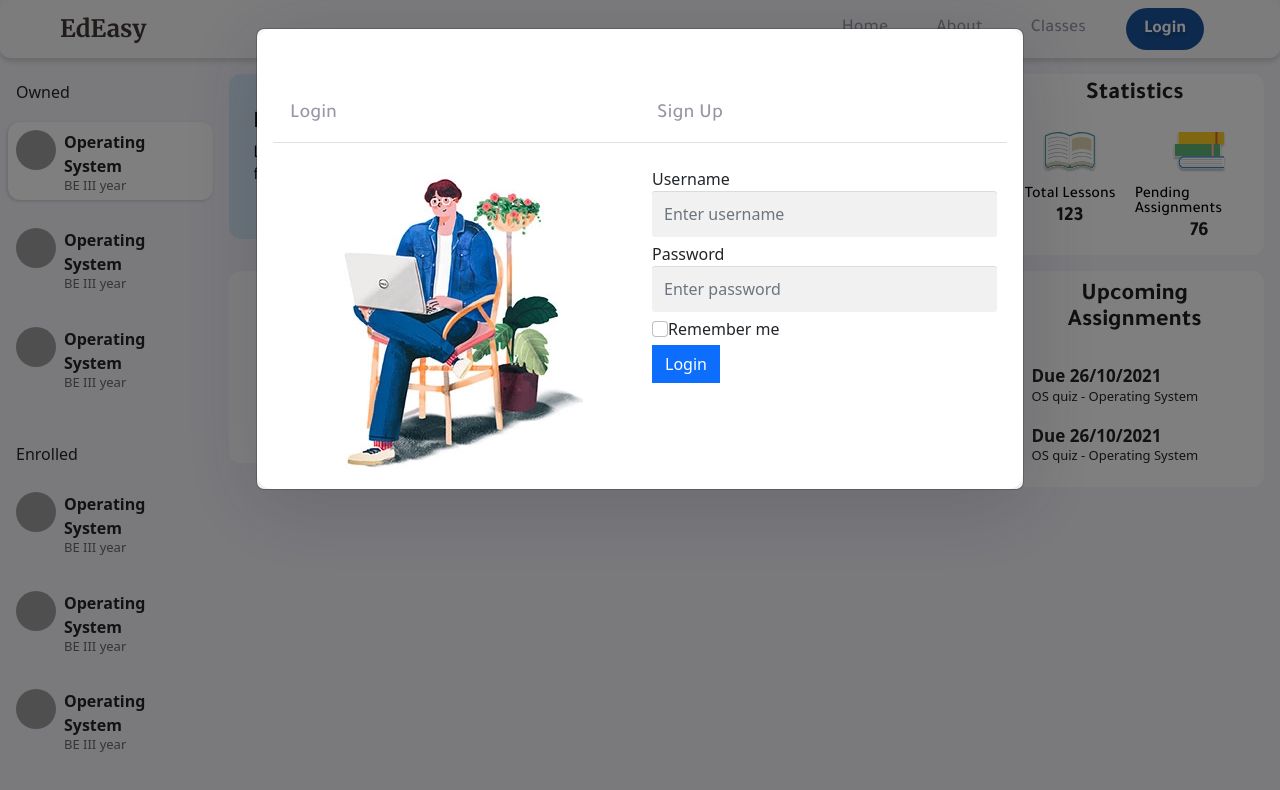
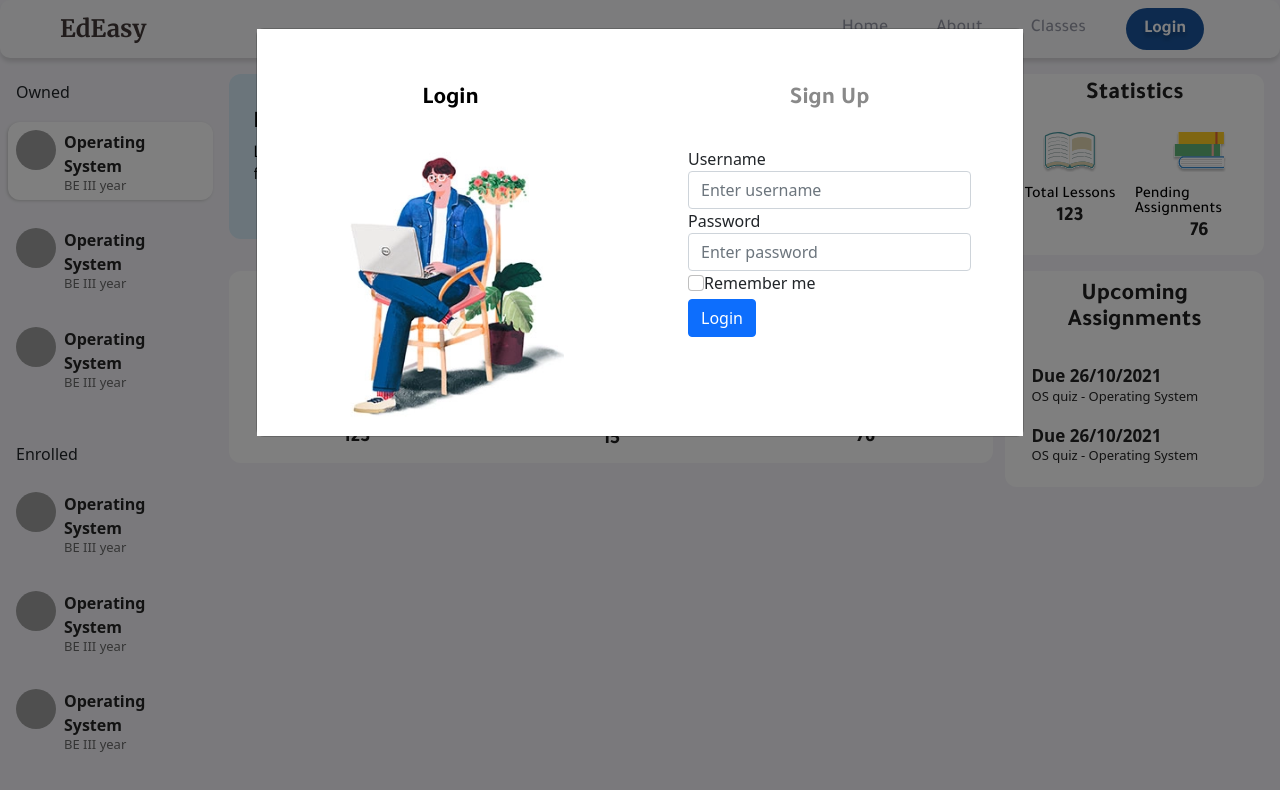
Before and after one commit to Rishab310/EdEasy, a React (Create React App) app in the folder client/: page /classes in a window 1280 px wide. Both pictures are taken after a click on the button "Login". Shown: the top 790 px of the page. Built offline with nearby package versions, Linux system fonts and the light colour scheme; grey boxes are pictures that could not be loaded.

Commit message:
Login signup

```diff
--- a/client/src/Components/partials/LoginModal/LoginModal.css
+++ b/client/src/Components/partials/LoginModal/LoginModal.css
@@ -2,7 +2,7 @@
 
 @media screen and (max-width:768px) {
   .modal-body {
-    padding: 40px 40px !important;
+    padding: 30px 30px !important;
   }
   .modal {
     display: flex !important;
@@ -25,10 +25,6 @@
   width: 100%;
   margin: auto;
   background: #ffffff;
-  box-shadow: 0px 14px 80px rgba(34, 35, 58, 0.2);
-  padding: 40px 55px 45px 55px;
-  border-radius: 15px;
-  transition: all .3s;
 }
 
 .auth-inner .form-control:focus {
@@ -63,65 +59,21 @@
   color: #167bff;
 }
 
-#loginSignUp .form-control {
-  border-radius: 3px;
-  background-color: rgba(0, 0, 0, 0.055);
-  box-shadow: 0 1px 0px 0px rgba(0, 0, 0, 0.09) inset;
+
+/* Removing reactstrap nav effects */
+.navigation-btn {
+  border: none;
+  outline: none;
+  background: #fff;
+  color: #898989;
 }
-
-#loginSignUp .form-control:hover {
-  background-color: rgba(0, 0, 0, .16);
+.navigation-btn h5 {
+  font-family: "Tajawal";
+  font-style: normal;
+  font-weight: bold;
+  font-size: 24px;
+  line-height: 28px;
 }
-
-#loginSignUp .form-control:focus {
-  box-shadow: 0 1px 0 0 rgba(0, 0, 0, 0.04) inset;
-  background-color: rgba(0, 0, 0, 0.23);
+.active.navigation-btn {
+  color: #000;
 }
-
-/* #loginSignUp .nav-tabs a {
-  background-color: #e9ebee;
-  color: #888;
-  border-radius: 0px;
-}
-
-#loginSignUp .nav-tabs a:hover {
-  color: #555 !important;
-}
-
-#loginSignUp .nav-tabs a.active {
-  color: #000 !important;
-  background-color: white;
-} */
-
-/* #loginSignUp .nav-links {
-  text-align: center;
-  font-weight: bold;
-} */
-
-#loginSignUp .form-control {
-  border-radius: 3px;
-  border: none;
-  color: #333333;
-  font-size: 16px;
-  height: 46px;
-  margin-bottom: 5px;
-  padding: 13px 12px;
-  width: 100%;
-}
-
-#loginSignUp select.form-control {
-  padding: 10px 12px;
-}
-
-#loginSignUp .form-group label {
-  font-size: 16px;
-}
-
-#loginSignUp .tab-content {
-  padding-left: 10px;
-  padding-right: 10px;
-}
-
-#loginSignUp .modal-content, #loginSignUp button {
-  border-radius: 0px;
-}
--- a/client/src/Components/partials/LoginModal/LoginModal.jsx
+++ b/client/src/Components/partials/LoginModal/LoginModal.jsx
@@ -76,31 +76,32 @@ const LoginModal = (props) => {
     setUserSignUp((prevState) => ({...prevState,[name]: value}));
   }
   const errors = validate(userSignUp.username, userSignUp.email_id, userSignUp.password, userSignUp.cpassword);
+  console.log(activeTab);
   return (
     <>
       <Modal id="loginSignUp" isOpen={props.isModalOpen} toggle = {props.toggleModal} className="login">
         <ModalBody className="auth-inner pt-5">
-          <Nav tabs className="d-flex justify-content-center align-items-center mt-2 mb-2">
-            <NavItem className="w-50 text-center">
-              <NavLink className={props.activeTab == '1' ? 'active' : ''} onClick={() => setActiveTab('1')} style={{ cursor: "pointer" }}>
+          <div className="row">
+            <div className="col-6 d-flex justify-content-center">
+                <button className={activeTab == '1' ? 'active navigation-btn' : 'navigation-btn'} onClick={() => setActiveTab('1')} style={{ cursor: "pointer" }}>
                 <h5 className="font-weight-bold pb-0 pt-2">Login</h5>
-              </NavLink>
-            </NavItem>
-            <NavItem className="w-50 text-center">
-              <NavLink className={props.activeTab == '2' ? 'active' : ''} onClick={() => setActiveTab('2')} style={{ cursor: "pointer" }}>
+                </button>
+            </div>
+            <div className="col-6 d-flex justify-content-center">
+              <button className={activeTab == '2' ? 'active navigation-btn' : 'navigation-btn'} onClick={() => setActiveTab('2')} style={{ cursor: "pointer" }}>
                 <h5 className="font-weight-bold pb-0 pt-2">Sign Up</h5>
-              </NavLink>
-            </NavItem>
-          </Nav>
+              </button>
+            </div>
+          </div>
           <TabContent activeTab={activeTab} className="mt-4">
             <TabPane tabId="1">
               {/* SIGN IN */}
               <div className="row">
-                <div className="col-md-6 d-none d-md-flex justify-content-center">
-                  <img src={SingInImage}/>
+                <div className="col-lg-6 d-none d-lg-flex justify-content-center px-md-5">
+                  <img src={SingInImage} width="80%"/>
                 </div>
-                <div className="col-12 col-md-6">
-                  <Form onSubmit={handleLoginSubmit}>
+                <div className="col-12 col-lg-6 px-md-5">
+                  <Form className="" onSubmit={handleLoginSubmit}>
                     <FormGroup>
                       <Label className="font-weight-bold">Username</Label>
                       <Input type="text" name="username" className="form-control" placeholder="Enter username" value={userLogin.email} onChange={handleLoginChange} required />
@@ -130,8 +131,8 @@ const LoginModal = (props) => {
             <TabPane tabId="2">
               {/* SIGN UP */}
               <div className="row">
-                <div className="col-12 col-md-6">
-                  <Form onSubmit={handleSignUpSubmit}>
+                <div className="col-12 col-lg-6 px-md-5">
+                  <Form className="" onSubmit={handleSignUpSubmit}>
                   <FormGroup>
                     <label className="font-weight-bold">First name</label>
                     <input type="text" id="fname" name="fname" className="form-control" placeholder="First name" value={userSignUp.firstname} onChange={handleSignUpChange} required />
@@ -172,13 +173,20 @@ const LoginModal = (props) => {
                     <FormFeedback className="d-block">{signUpError}</FormFeedback>
                   </FormGroup>
                   <button type="submit" className="btn btn-primary btn-block">Sign Up</button>
-                  <p className="forgot-password text-right">
-                    Already registered <a className="or-signin" style={{ color: "#167BFF !important" }} onClick={() => setActiveTab('1')} >sign in?</a>
-                  </p>
+
                 </Form>
                 </div>
-                <div className="col-md-6 d-none d-md-flex justify-content-center">
-                  <img src={SingUpImage}/>
+                <div className="col-lg-6 d-none d-lg-block px-md-5">
+                  <div className="row">
+                    <div className="col-12 d-flex justify-content-center align-items-center  ">
+                      <img src={SingUpImage} width="100%"/>
+                    </div>
+                  </div>
+                  <div className="row">
+                    <div className="col-12 d-flex justify-content-center align-items-center  forgot-password text-center pt-4">
+                        Already registered <a className="or-signin pt-0 ps-1" style={{ color: "#167BFF !important" }} onClick={() => setActiveTab('1')} > sign in?</a>
+                    </div>
+                  </div>
                 </div>
               </div>
 
--- a/client/src/Components/partials/Sidedrawer/Sidedrawer.js
+++ b/client/src/Components/partials/Sidedrawer/Sidedrawer.js
@@ -11,7 +11,7 @@ import Backdrop from "../Backdrop/Backdrop";
 import { Link } from "react-router-dom";
 import CloseIcon from "@material-ui/icons/Close";
 import IconButton from "@material-ui/core/IconButton";
-
+import LoginModal from '../LoginModal/LoginModal';
 const Sidedrawer = ({ show, closeSidedrawer }) => {
   // const dispatch = useDispatch();
   const [closing, setClosing] = useState(false);
@@ -29,7 +29,8 @@ const Sidedrawer = ({ show, closeSidedrawer }) => {
       setClosing(false);
     };
   }, [show]);
-
+  const [showModal, setShowModal] = useState(false);
+  const toggle = () => setShowModal(prevState=>!prevState);
   return (
     <>
       <Backdrop closeSidedrawer={closeSidedrawerUtil} />
@@ -68,7 +69,7 @@ const Sidedrawer = ({ show, closeSidedrawer }) => {
             <li style={{marginLeft:"-8px"}}>
               {/* {!userData.token ? (
                 <Link to="/login"> */}
-                <button className="login-btn mt-2 m-0">
+                  <button className="login-btn mt-2 m-0" onClick={toggle}>
                     Login
                   </button>
                 {/* </Link>
@@ -83,6 +84,7 @@ const Sidedrawer = ({ show, closeSidedrawer }) => {
             </li>
           </ul>
         </div>
+        <LoginModal isModalOpen={showModal} toggleModal={toggle}/>
       </div>
     </>
   );
```
Lines whose indentation alone changed are shown as unchanged.
